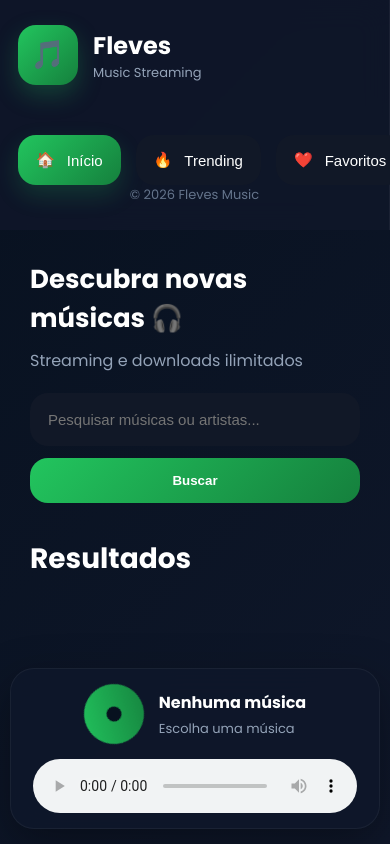
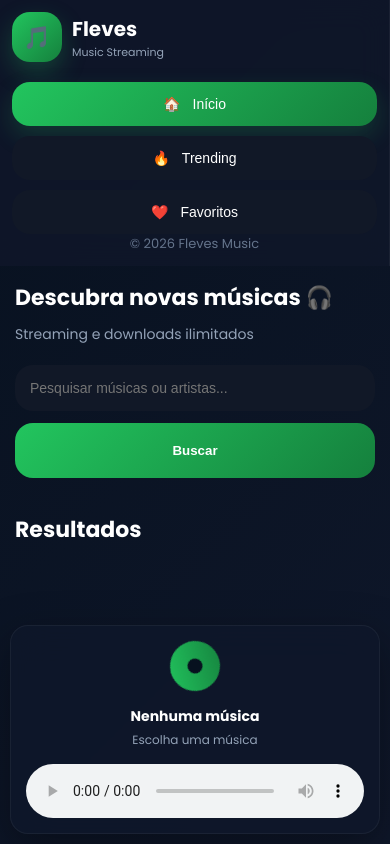
Before and after one commit to FidelMaluto/baixar-musica, a website: page public/index.html in a window 390 px wide. Drawn offline with Linux system fonts and the light colour scheme.

Commit message:
style: Tornando o site responsivo

```diff
--- a/package.json
+++ b/package.json
@@ -1,6 +1,6 @@
 {
   "name": "baixar-musica",
-  "version": "1.0.0",
+  "version": "1.1.2",
   "scripts": {
     "start": "node server.js"
   },
--- a/public/style.css
+++ b/public/style.css
@@ -339,32 +339,91 @@ nav {
     border-radius: 20px;
 }
 
-/* RESPONSIVO */
-@media(max-width:900px) {
+/* =========================
+   RESPONSIVIDADE AVANÇADA
+========================= */
+
+/* Tablets */
+@media (max-width: 1024px) {
+
+    .main-content {
+        padding: 20px;
+        margin-left: 220px;
+    }
+
+    .sidebar {
+        width: 220px;
+    }
+
+    .player {
+        left: 240px;
+        right: 15px;
+    }
+
+    .player audio {
+        width: 250px;
+    }
+
+    .songs-grid {
+        grid-template-columns: repeat(auto-fill, minmax(200px, 1fr));
+    }
+}
+
+/* Tablets pequenos */
+@media (max-width: 900px) {
+
     body {
         flex-direction: column;
     }
 
     .sidebar {
+        position: relative;
         width: 100%;
         height: auto;
-        position: relative;
+        padding: 15px;
+    }
+
+    .logo {
+        margin-bottom: 20px;
     }
 
     nav {
+        flex-wrap: wrap;
         flex-direction: row;
-        margin-top: 20px;
+        justify-content: center;
+        gap: 10px;
+    }
+
+    .nav-btn {
+        width: auto;
+        min-width: 140px;
     }
 
     .main-content {
         margin-left: 0;
+        width: 100%;
+        padding: 20px;
+        padding-bottom: 220px;
+    }
+
+    .topbar h1 {
+        font-size: 28px;
     }
 
     .player {
         left: 10px;
         right: 10px;
+        bottom: 10px;
         flex-direction: column;
         gap: 15px;
+        align-items: center;
+        text-align: center;
+        padding: 15px;
+    }
+
+    .player-left {
+        flex-direction: column;
+        text-align: center;
     }
 
     .player audio {
@@ -372,9 +431,16 @@ nav {
     }
 }
 
-@media(max-width:600px) {
+/* Smartphones */
+@media (max-width: 768px) {
+
     .songs-grid {
-        grid-template-columns: 1fr;
+        grid-template-columns: repeat(auto-fill, minmax(180px, 1fr));
+        gap: 15px;
+    }
+
+    .song img {
+        height: 200px;
     }
 
     .search-box {
@@ -382,14 +448,131 @@ nav {
     }
 
     .search-box button {
-        padding: 15px;
+        width: 100%;
+        height: 55px;
     }
 
-    .nav-btn span {
-        display: inline;
+    .section-title {
+        font-size: 24px;
+    }
+}
+
+/* Smartphones pequenos */
+@media (max-width: 480px) {
+
+    .sidebar {
+        padding: 12px;
+    }
+
+    .logo {
+        gap: 10px;
+    }
+
+    .logo-icon {
+        width: 50px;
+        height: 50px;
+        font-size: 22px;
+    }
+
+    .logo h2 {
+        font-size: 20px;
+    }
+
+    .logo p {
+        font-size: 11px;
+    }
+
+    .nav-btn {
+        min-width: 100%;
+        justify-content: center;
+        padding: 14px;
+        font-size: 14px;
+    }
+
+    .main-content {
+        padding: 15px;
+        padding-bottom: 240px;
     }
 
     .topbar h1 {
-        font-size: 26px;
+        font-size: 22px;
+    }
+
+    .topbar p {
+        font-size: 14px;
+    }
+
+    .search-box input {
+        padding: 15px;
+        font-size: 14px;
+    }
+
+    .section-title {
+        font-size: 22px;
+    }
+
+    .songs-grid {
+        grid-template-columns: 1fr;
+    }
+
+    .song {
+        border-radius: 18px;
+    }
+
+    .song img {
+        height: 220px;
+    }
+
+    .song-content h3 {
+        font-size: 15px;
+    }
+
+    .actions {
+        gap: 10px;
+    }
+
+    .play-btn,
+    .favorite-btn,
+    .download-btn {
+        width: 42px;
+        height: 42px;
+        font-size: 16px;
+    }
+
+    .music-disc {
+        width: 50px;
+        height: 50px;
+    }
+
+    .music-info h3 {
+        font-size: 14px;
+    }
+
+    .music-info p {
+        font-size: 12px;
+    }
+
+    .player {
+        border-radius: 18px;
     }
 }
+
+/* Telas muito pequenas */
+@media (max-width: 320px) {
+
+    .topbar h1 {
+        font-size: 18px;
+    }
+
+    .logo h2 {
+        font-size: 18px;
+    }
+
+    .song img {
+        height: 180px;
+    }
+
+    .nav-btn {
+        font-size: 13px;
+    }
+}
```
